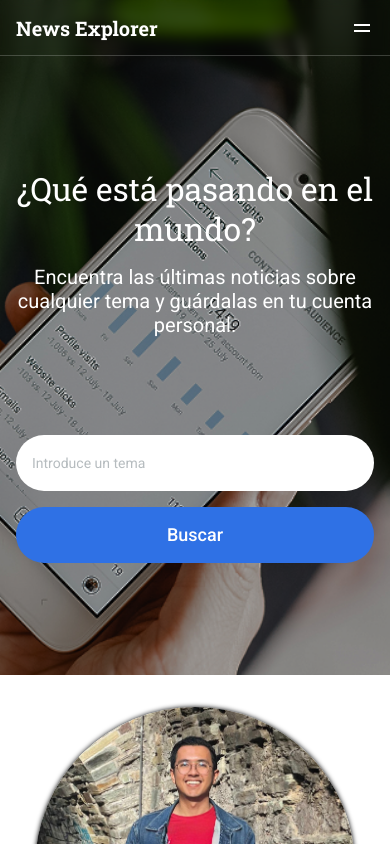
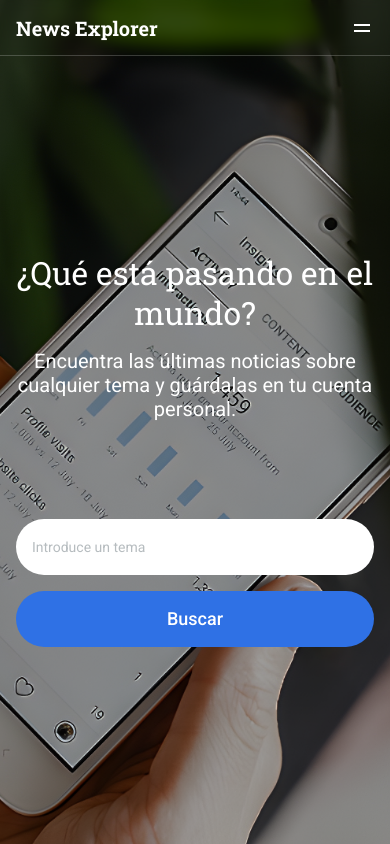
Before and after one commit to elizarrarazeligio/news_explorer_project-frontend, a Next.js app: page / in a window 390 px wide. Shown: the top 844 px of the page. Built offline with nearby package versions, Linux system fonts and the light colour scheme; no server answers.

Commit message:
fix: changed mobile header view height and image quality

```diff
--- a/src/styles/header.css
+++ b/src/styles/header.css
@@ -49,7 +49,7 @@
 
 @media screen and (max-width: 576px) {
   .header {
-    min-height: 80dvh;
+    min-height: 100vh;
     padding: 88px 16px 32px;
     justify-content: flex-start;
     text-align: center;
@@ -74,7 +74,7 @@
 
 @media screen and (max-width: 452px) {
   .header {
-    background-image: url("../../public/bg_header-sm.png");
+    background-image: url("../../public/bg_header-sm1.png");
   }
 
   .header__main {
```
Also changed, not shown: public/bg_header-sm1.png (added).
